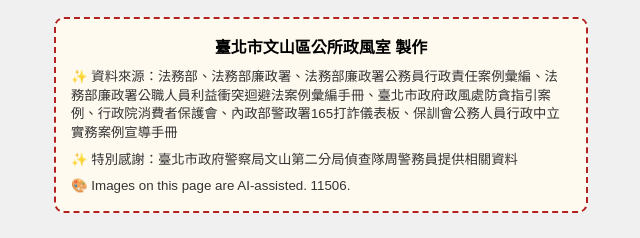
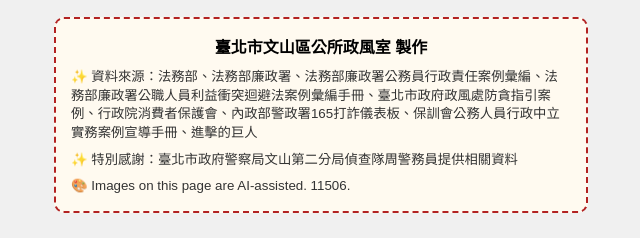
Before and after one commit to ws20252026/drawlots, a website with bundled scripts: page index.html in a window 1280 px wide. Shown: the part 266-504 px from the top of the page, 319-959 px from the left. Built offline with nearby package versions, Linux system fonts and the light colour scheme.

Commit message:
Update index.html

```diff
--- a/index.html
+++ b/index.html
@@ -40,7 +40,7 @@
 
     <!-- 其餘內容靠左 -->
     <div style="text-align: left; margin-top: 10px; display: block;">
-        <small style="display: block; margin-bottom: 5px;">✨ 資料來源：法務部、法務部廉政署、法務部廉政署公務員行政責任案例彙編、法務部廉政署公職人員利益衝突迴避法案例彙編手冊、臺北市政府政風處防貪指引案例、行政院消費者保護會、內政部警政署165打詐儀表板、保訓會公務人員行政中立實務案例宣導手冊</small>
+        <small style="display: block; margin-bottom: 5px;">✨ 資料來源：法務部、法務部廉政署、法務部廉政署公務員行政責任案例彙編、法務部廉政署公職人員利益衝突迴避法案例彙編手冊、臺北市政府政風處防貪指引案例、行政院消費者保護會、內政部警政署165打詐儀表板、保訓會公務人員行政中立實務案例宣導手冊、進擊的巨人</small>
         <small style="display: block; margin-bottom: 5px;">✨ 特別感謝：臺北市政府警察局文山第二分局偵查隊周警務員提供相關資料</small>
         <small style="display: block;">🎨 Images on this page are AI-assisted. 11506. </small>
     </div>
```
